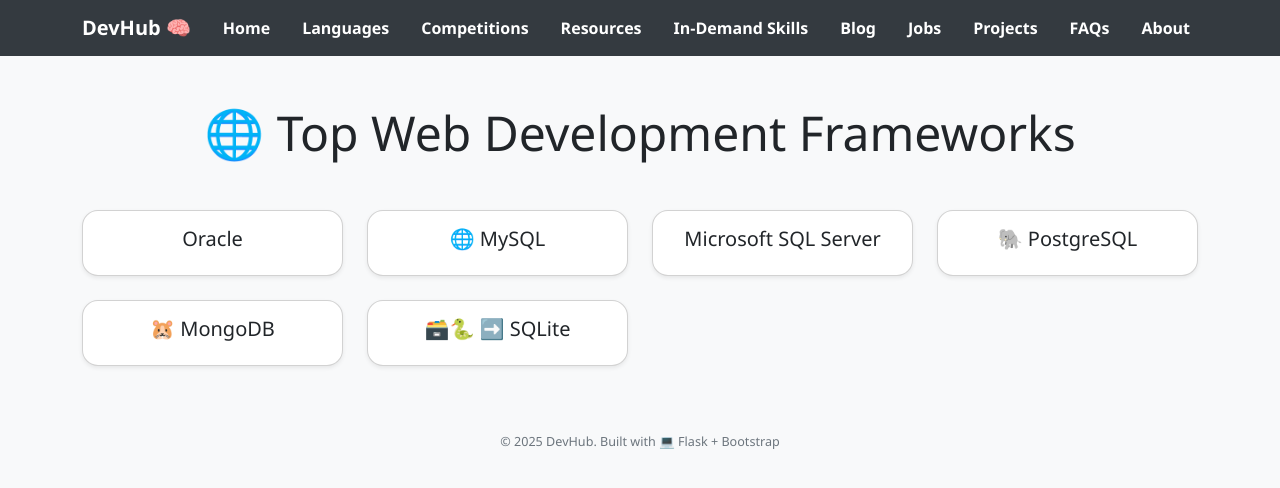
After one commit to deepak1224637/devhub_flask, a Flask app: page /framework in a window 1280 px wide. The commit adds this page. Shown: the top 488 px of the page. Run offline with Flask 3, Linux system fonts and the light colour scheme.

Commit message:
add new page(framework)and ai_serch_engins  modification modification blog.html and home.html and main.py

```diff
--- a/main.py
+++ b/main.py
@@ -24,7 +24,7 @@ def demand():
 
 @app.route("/jobs")
 def jobs():
-    return render_template("jobs.html")
+    return render_template("jobs.html", title="jobs")
 
 @app.route("/projects")
 def projects():
@@ -66,6 +66,15 @@ def interview_Questions():
 def ai_ml():
     return render_template("ai_ml.html")
 
+@app.route("/ai_search_engins.html")
+def ai_search_engins():
+    return render_template("ai_search_engins.html")
+
+@app.route("/framework")
+def framework():
+    return render_template("framework.html")
+
+
 
 @app.route("/blog")
 def blog():
--- a/templates/ai_tools.html
+++ /dev/null
@@ -1 +0,0 @@
-gi
--- a/templates/base.html
+++ b/templates/base.html
@@ -64,7 +64,7 @@
         <!-- <li class="nav-item"><a class="nav-link" href="/">Blog</a></li> -->
         <li class="nav-item"><a class="nav-link" href="/jobs">Jobs</a></li>
         <li class="nav-item"><a class="nav-link" href="/projects">Projects</a></li>
-        <li class="nav-item"><a class="nav-link" href="/events">Events</a></li>
+        <!-- <li class="nav-item"><a class="nav-link" href="/events">Events</a></li> -->
         <li class="nav-item"><a class="nav-link" href="/faqs">FAQs</a></li>
         <li class="nav-item"><a class="nav-link" href="/about">About</a></li>
         <!-- <li class="nav-item"><a class="nav-link" href="/about">Motivation</a></li> -->
--- /dev/null
+++ b/templates/framework.html
@@ -0,0 +1,63 @@
+{% extends "base.html" %}
+{% block content %}
+
+
+<div class="text-center">
+    <h1 class="display-5">🌐 Top Web Development Frameworks</h1>
+    <p class="lead"></p>
+</div>
+
+<div class="row g-4 mt-4">
+    <div class="col-md-6 col-lg-3">
+        <a href="https://db-engines.com/en/system/Oracle" class="text-decoration-none text-dark">
+            <div class="card shadow-sm h-100 p-3 text-center">
+                <h5>Oracle</h5>
+            </div>
+        </a>
+    </div>
+
+    <div class="col-md-6 col-lg-3">
+        <a href="https://www.mysql.com" class="text-decoration-none text-dark">
+            <div class="card shadow-sm h-100 p-3 text-center">
+                <h5>🌐 MySQL </h5>
+            </div>
+        </a>
+    </div>
+
+    <div class="col-md-6 col-lg-3">
+        <a href="https://www.microsoft.com/en-in/sql-server" class="text-decoration-none text-dark">
+            <div class="card shadow-sm h-100 p-3 text-center">
+                <h5>Microsoft SQL Server</h5>
+            </div>
+        </a>
+    </div>
+
+    <div class="col-md-6 col-lg-3">
+        <a href="https://www.postgresql.org/" class="text-decoration-none text-center">
+            <div class="card shadow-sm h-100 p-3 text-center">
+                <h5>🐘  PostgreSQL</h5>
+            </div>
+        </a>
+    </div>
+
+    <div class="col-md-6 col-lg-3">
+        <a href="https://www.mongodb.com/" class="text-decoration-none text-dark">
+            <div class="card shadow-sm h-100 p-3 text-center">
+                <h5>🐹 MongoDB</h5>
+            </div>
+        </a>
+    </div>
+
+
+    <div class="col-md-6 col-lg-3">
+        <a href="https://www.sqlite.org" class="text-decoration-none text-dark">
+            <div class="card shadow-sm h-100 p-3 text-center">
+                <h5>🗃️🐍 ➡️ SQLite</h5>
+            </div>
+        </a>
+    </div>
+
+</div>
+
+
+{% endblock %}
--- a/templates/motivation.html
+++ b/templates/motivation.html
@@ -7,7 +7,7 @@
 <div style="margin-bottom: 20px;">
     <h2>YouTube Motivation</h2>
     <iframe width="560" height="315"
-        src="https://www.youtube.com/embed/ZbZSe6N_BXs"
+        src=""
         title="YouTube video player" frameborder="0"
         allow="accelerometer; autoplay; clipboard-write; encrypted-media; gyroscope; picture-in-picture"
         allowfullscreen></iframe>
```
Also changed, not shown: templates/ai_search_engins.html (added, +47 -0 lines), templates/blog.html (+13 -12 lines), templates/home.html (+18 -9 lines).
